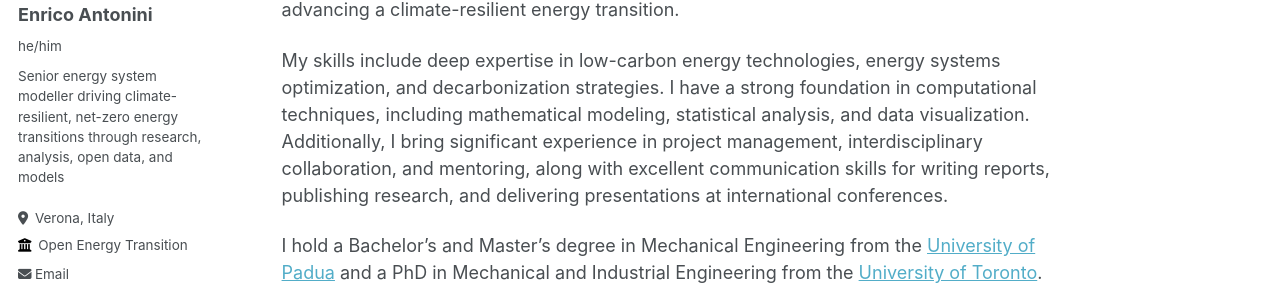
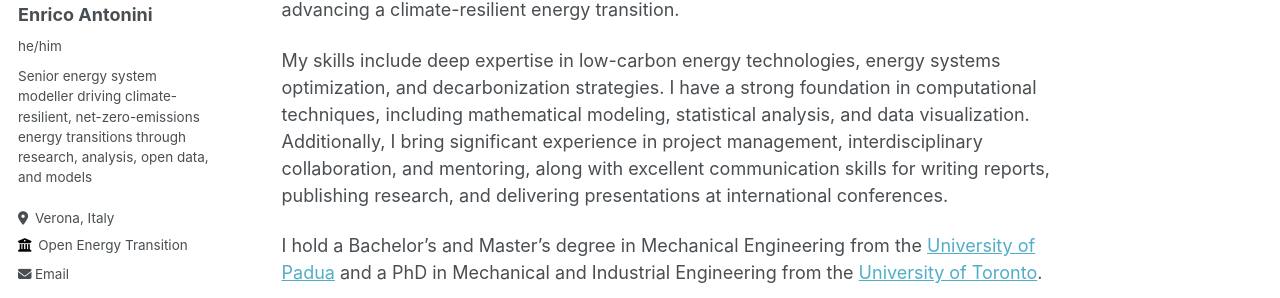
Before and after one commit to eantonini/eantonini.github.io, a Jekyll site: the page built from _pages/about.md, in a window 1280 px wide. Shown: the part 287-585 px from the top of the page. Built offline with Jekyll 4.4.1, drawn with Linux system fonts in a browser that asks for light colours; some web fonts are replaced.

Commit message:
Update _config.yml

```diff
--- a/_config.yml
+++ b/_config.yml
@@ -24,7 +24,7 @@ author:
   avatar           : "profile.jpg"
   name             : "Enrico Antonini"
   pronouns         : "he/him"
-  bio              : "Senior energy system modeller driving climate-resilient, net-zero energy transitions through research, analysis, open data, and models"
+  bio              : "Senior energy system modeller driving climate-resilient, net-zero-emissions energy transitions through research, analysis, open data, and models"
   location         : "Verona, Italy"
   employer         : "Open Energy Transition"
   uri              : # URL
```
